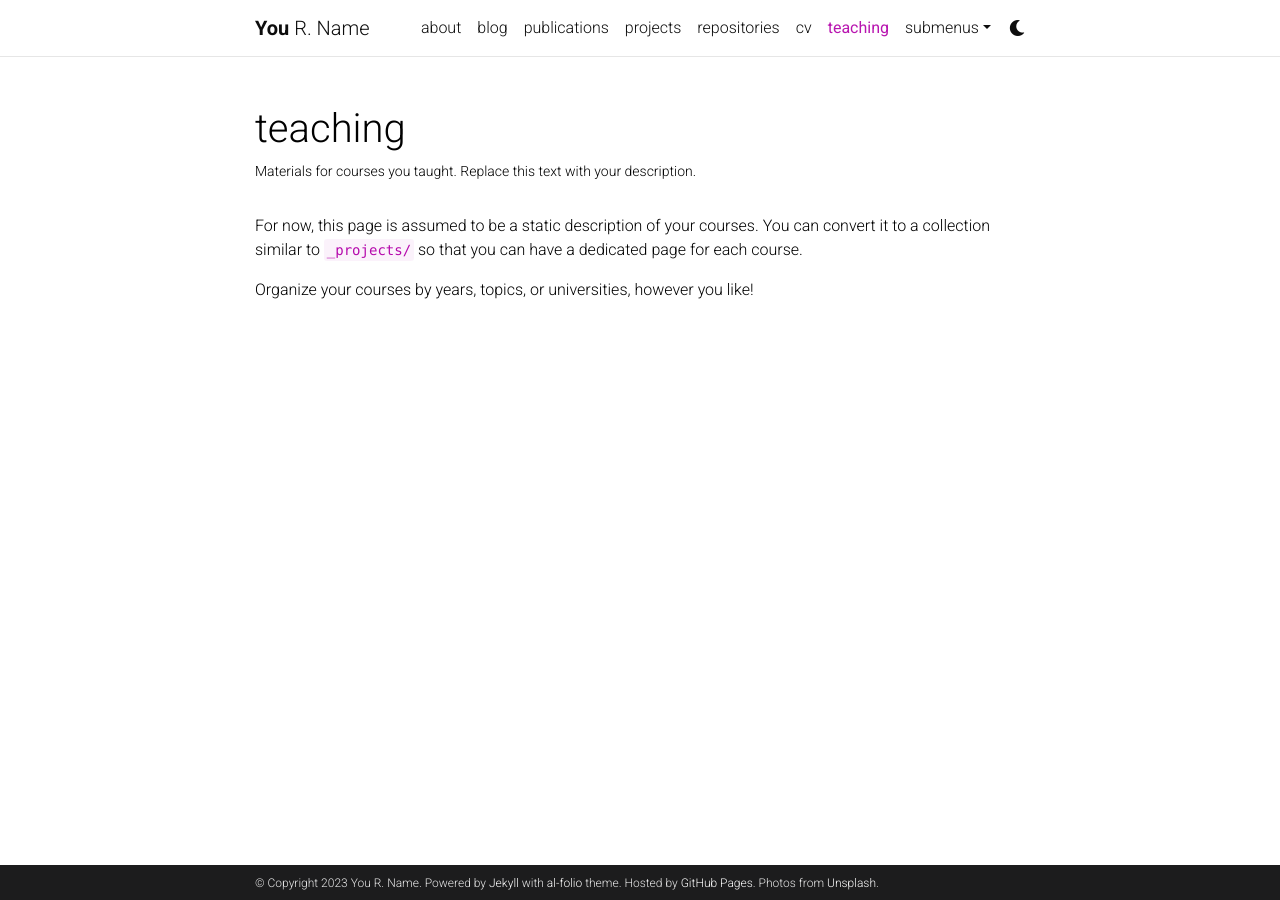
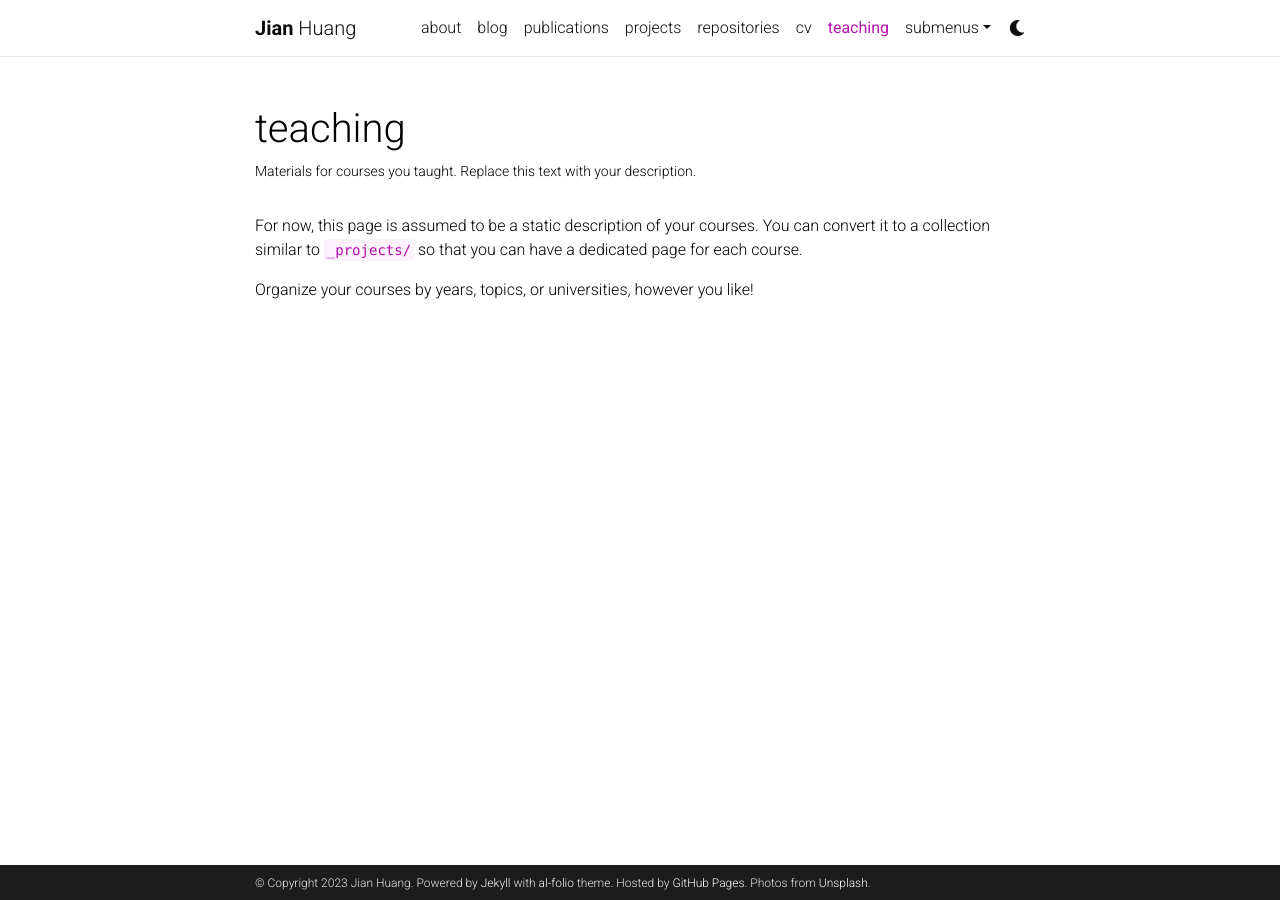
Before and after one commit to jianvhuang/jianvhuang.github.io, a Jekyll site: the page built from _pages/teaching.md, in a window 1280 px wide. Built offline with Jekyll 4.4.1, drawn with Linux system fonts in a browser that asks for light colours; comment, search, counter and statistics services are not loaded; a style sheet for code colours, icons or effects is not loaded.

Commit message:
Update _config.yml

```diff
--- a/_config.yml
+++ b/_config.yml
@@ -3,9 +3,9 @@
 # -----------------------------------------------------------------------------
 
 title: blank # the website title (if blank, full name will be used instead)
-first_name: You
-middle_name: R.
-last_name: Name
+first_name: Jian
+middle_name:
+last_name: Huang
 email: you@example.com
 description: > # the ">" symbol means to ignore newlines until "footer_text:"
   A simple, whitespace theme for academics. Based on [*folio](https://github.com/bogoli/-folio) design.
```
